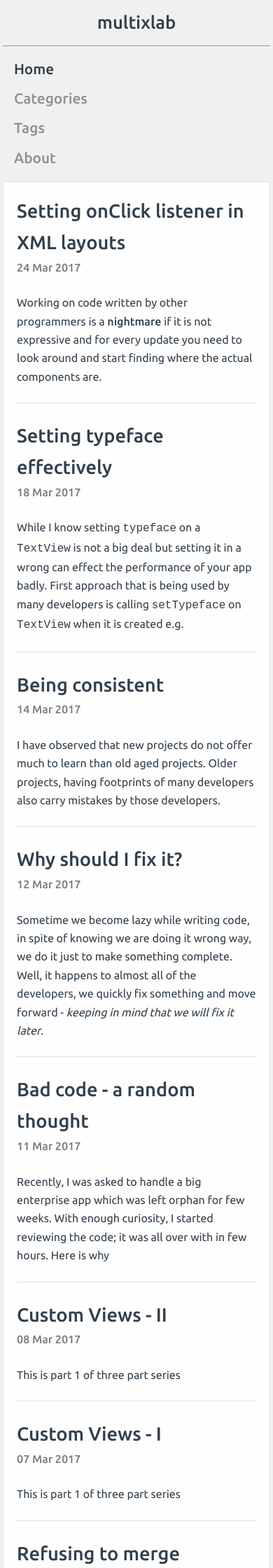
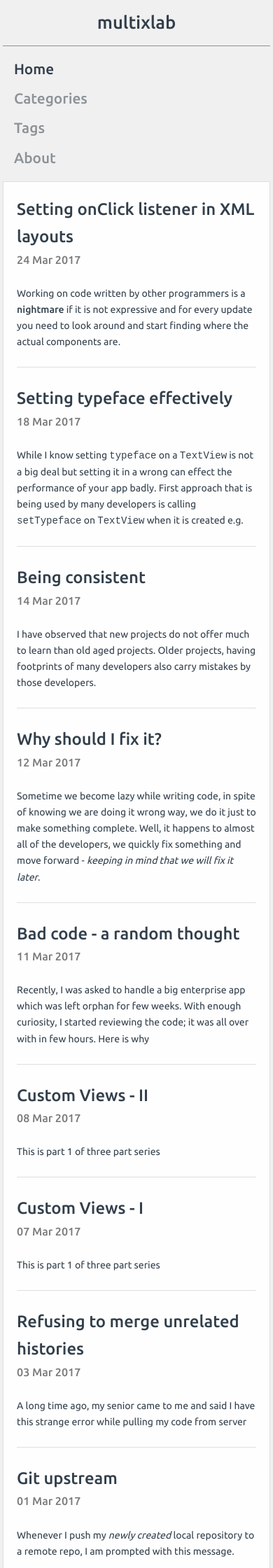
Before and after one commit to multixlab/multixlab.github.io, a Jekyll site: the page built from index.html, in a window 390 px wide. Shown: the top 2240 px of the page at 70% size. Built offline with Jekyll 4.4.1, drawn with Linux system fonts in a browser that asks for light colours.

Commit message:
decrease font size for small screens

```diff
--- a/_sass/base.scss
+++ b/_sass/base.scss
@@ -81,6 +81,14 @@ a:hover {
   background-color: $color-page;
 }
 
+@media (max-width: $small-breakpoint) {
+
+  body {
+    font-size: 14px;
+  }
+
+}
+
 @media (max-width: $medium-breakpoint) {
 
   .content {
```
